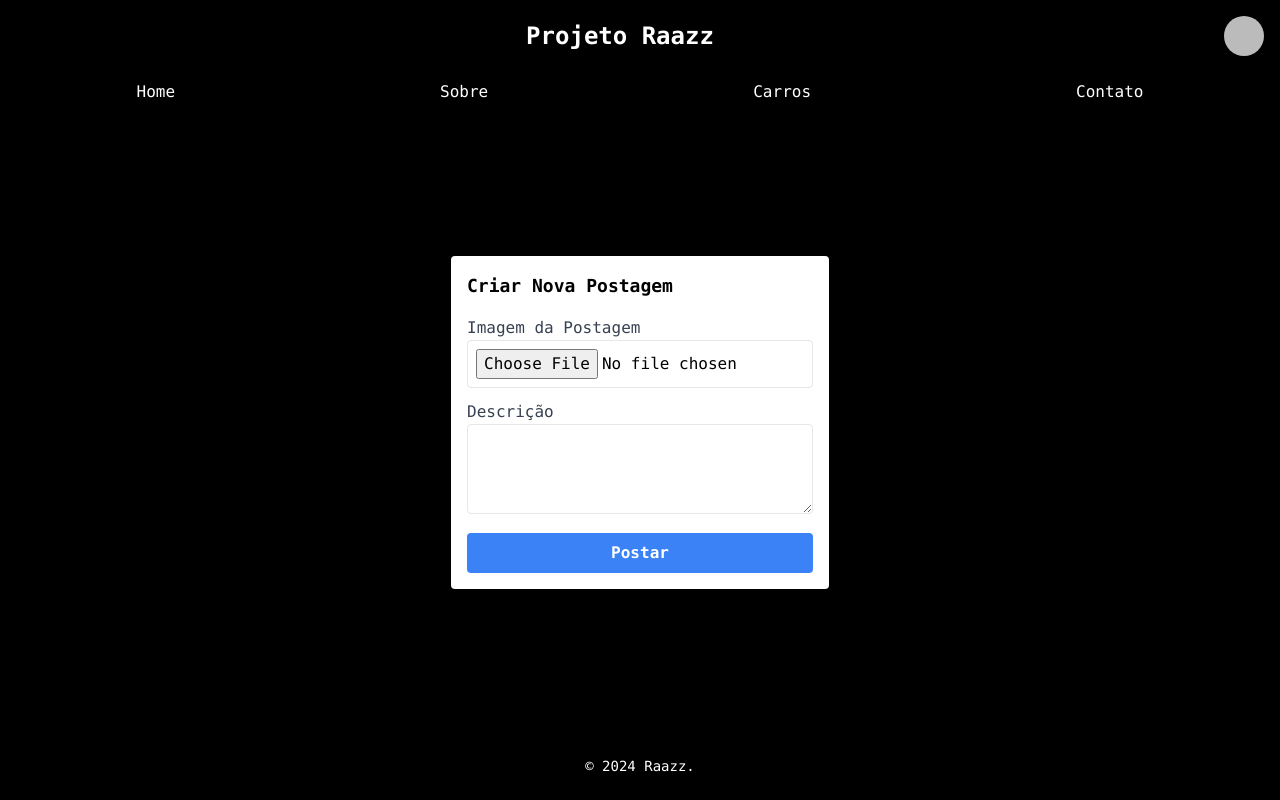
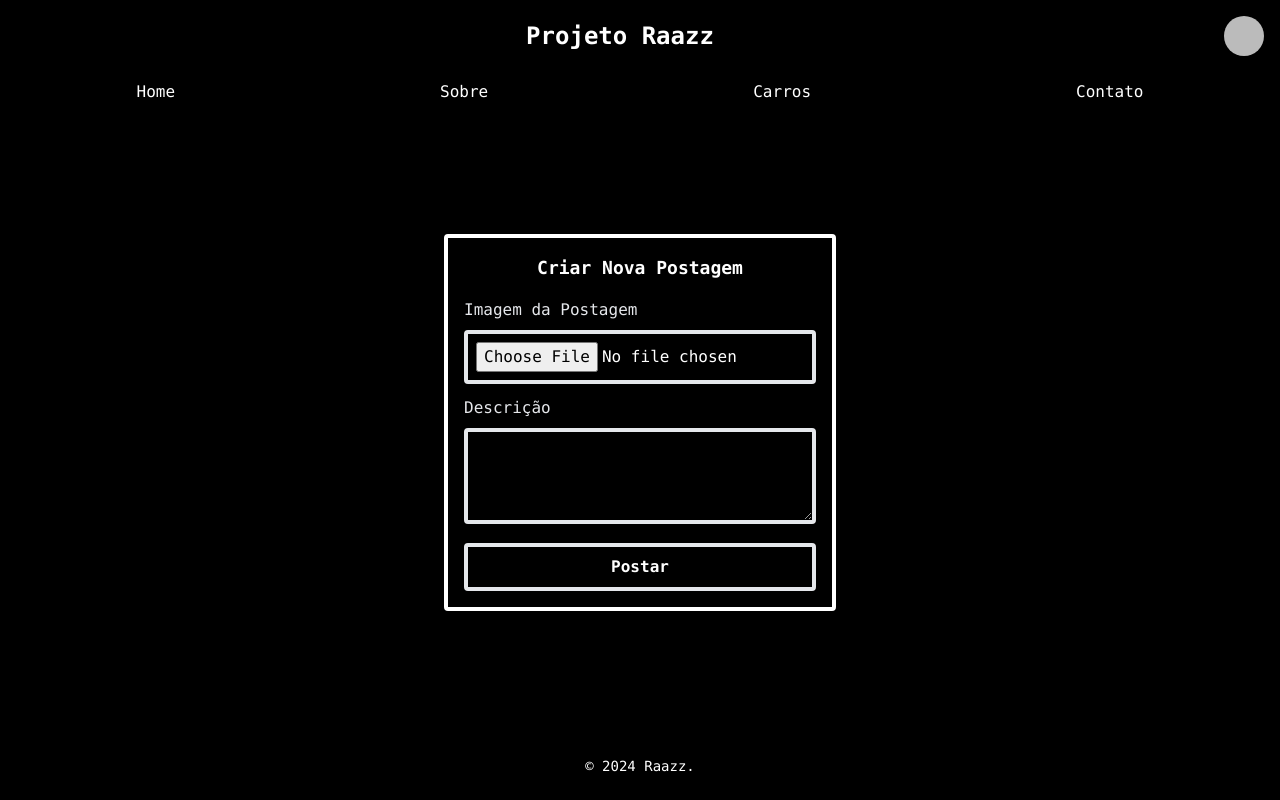
Before and after one commit to JGSimi/RAAZZ, a React (Create React App) app: page /post in a window 1280 px wide. Built offline with nearby package versions, Linux system fonts and the light colour scheme; no server answers; sample sign-in values are in the browser's storage.

Commit message:
melhoria na interface

```diff
--- a/src/components/CreatePost.js
+++ b/src/components/CreatePost.js
@@ -49,33 +49,31 @@ const CreatePost = () => {
   };
 
   return (
-    <form onSubmit={handleSubmit} className="create-post-form p-4 bg-white rounded shadow-md">
-      <h2 className="text-lg font-semibold mb-4">Criar Nova Postagem</h2>
+    <form onSubmit={handleSubmit} className="create-post-form p-4 bg-black rounded shadow-md border-white border-4">
+      <h2 className="text-lg text-white text-center font-semibold mb-4">Criar Nova Postagem</h2>
 
       <div className="mb-3">
-        <label className="block text-gray-700">Imagem da Postagem</label>
+        <label className="block mb-2 text-gray-200">Imagem da Postagem</label>
         <input
           type="file"
           onChange={handleImageChange}
-          className="w-full p-2 border rounded"
-          required
+          className="w-full p-2 border-4 rounded text-white"
         />
       </div>
 
       <div className="mb-3">
-        <label className="block text-gray-700">Descrição</label>
+        <label className="block mb-2 text-gray-200">Descrição</label>
         <textarea
           value={description}
           onChange={(e) => setDescription(e.target.value)}
-          className="w-full p-2 border rounded"
+          className="w-full p-2 border-4 rounded bg-transparent text-white"
           rows="3"
-          required
         ></textarea>
       </div>
 
       <button
         type="submit"
-        className="w-full bg-blue-500 text-white font-semibold py-2 px-4 rounded hover:bg-blue-600"
+        className="w-full bg-transparent border-4 text-white font-semibold py-2 px-4 rounded hover:bg-green-400 hover:text-black"
         disabled={isSubmitting}
       >
         {isSubmitting ? "Enviando..." : "Postar"}
```
